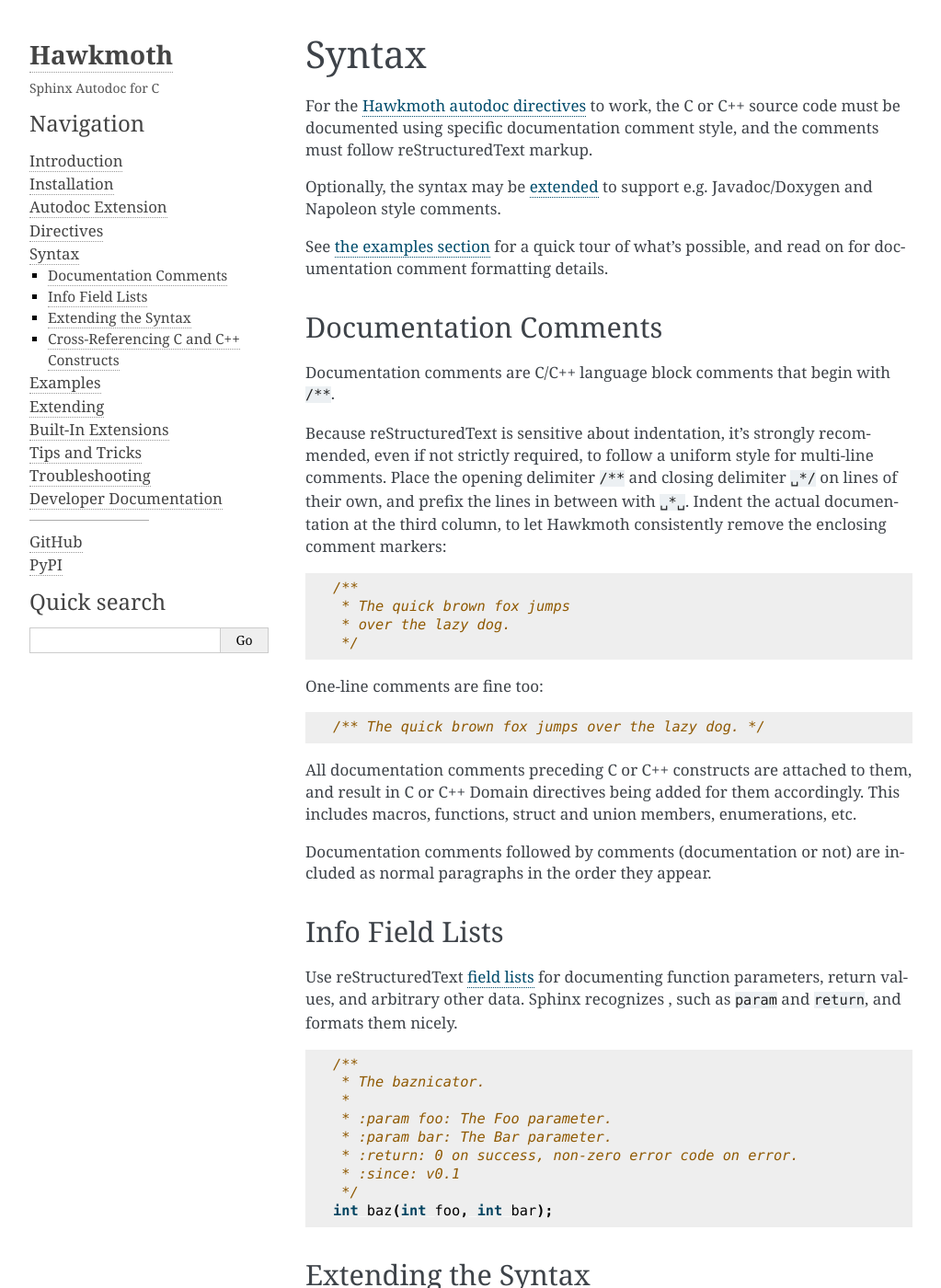
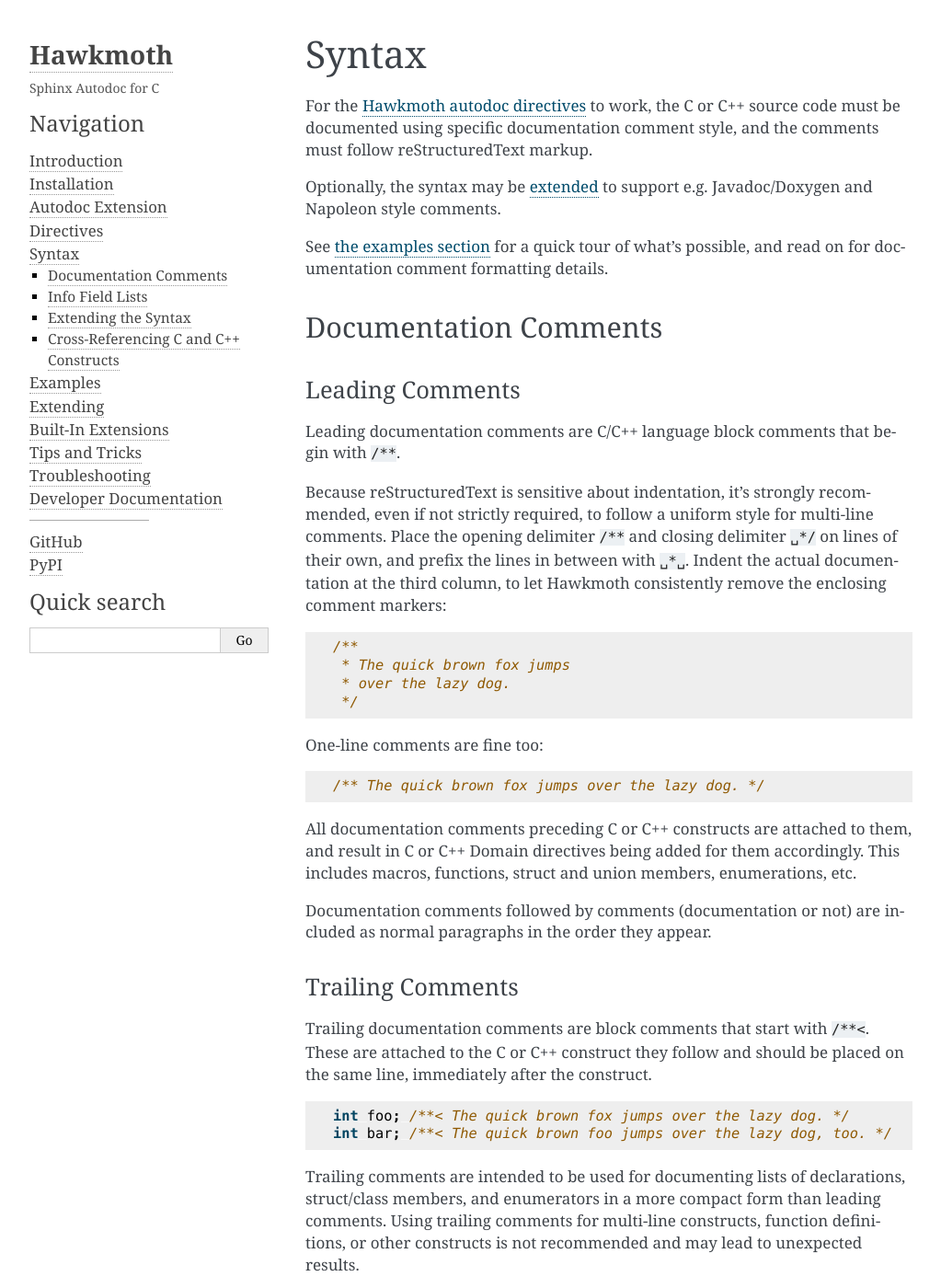
Before and after one commit to jnikula/hawkmoth, a Sphinx documentation site: the page built from doc/syntax.rst, in a window 1280 px wide and 1400 px high. Shown: the whole window at 92% size, without its empty margins (118-1141 px from the left). Built offline with Sphinx 7.4.7, drawn with Linux system fonts in a browser that asks for light colours.

Commit message:
trailing-comments: add tests and documentation
Adds tests and syntax documentation for trailing comment parsing

```diff
--- a/doc/syntax.rst
+++ b/doc/syntax.rst
@@ -19,7 +19,10 @@ and read on for documentation comment formatting details.
 Documentation Comments
 ----------------------
 
-Documentation comments are C/C++ language block comments that begin with
+Leading Comments
+~~~~~~~~~~~~~~~~
+
+Leading documentation comments are C/C++ language block comments that begin with
 ``/**``.
 
 Because reStructuredText is sensitive about indentation, it's strongly
@@ -48,6 +51,25 @@ includes macros, functions, struct and union members, enumerations, etc.
 
 Documentation comments followed by comments (documentation or not) are included
 as normal paragraphs in the order they appear.
+
+Trailing Comments
+~~~~~~~~~~~~~~~~~
+
+Trailing documentation comments are block comments that start with ``/**<``.
+These are attached to the C or C++ construct they follow and should be placed
+on the same line, immediately after the construct.
+
+.. code-block:: c
+
+  int foo; /**< The quick brown fox jumps over the lazy dog. */
+  int bar; /**< The quick brown foo jumps over the lazy dog, too. */
+
+Trailing comments are intended to be used for documenting lists of declarations,
+struct/class members, and enumerators in a more compact form than leading
+comments.  Using trailing comments for multi-line constructs, function
+definitions, or other constructs is not recommended and may lead to unexpected
+results.
+
 
 Info Field Lists
 ----------------
```
Also changed, not shown: 7 other files.
